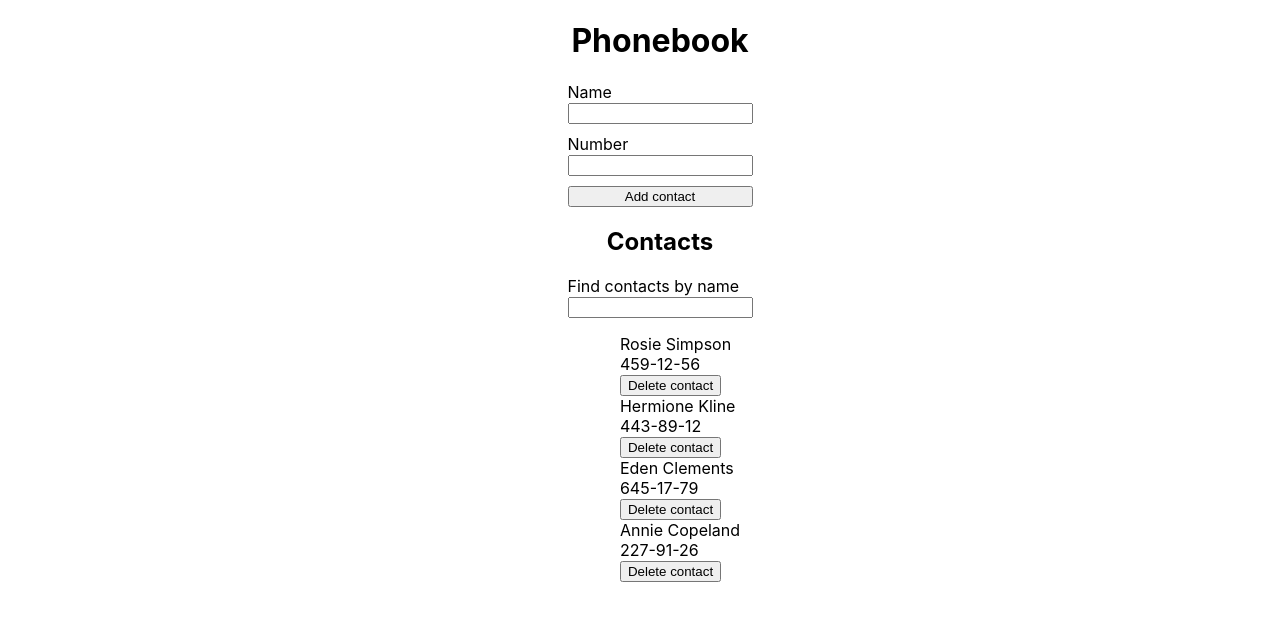
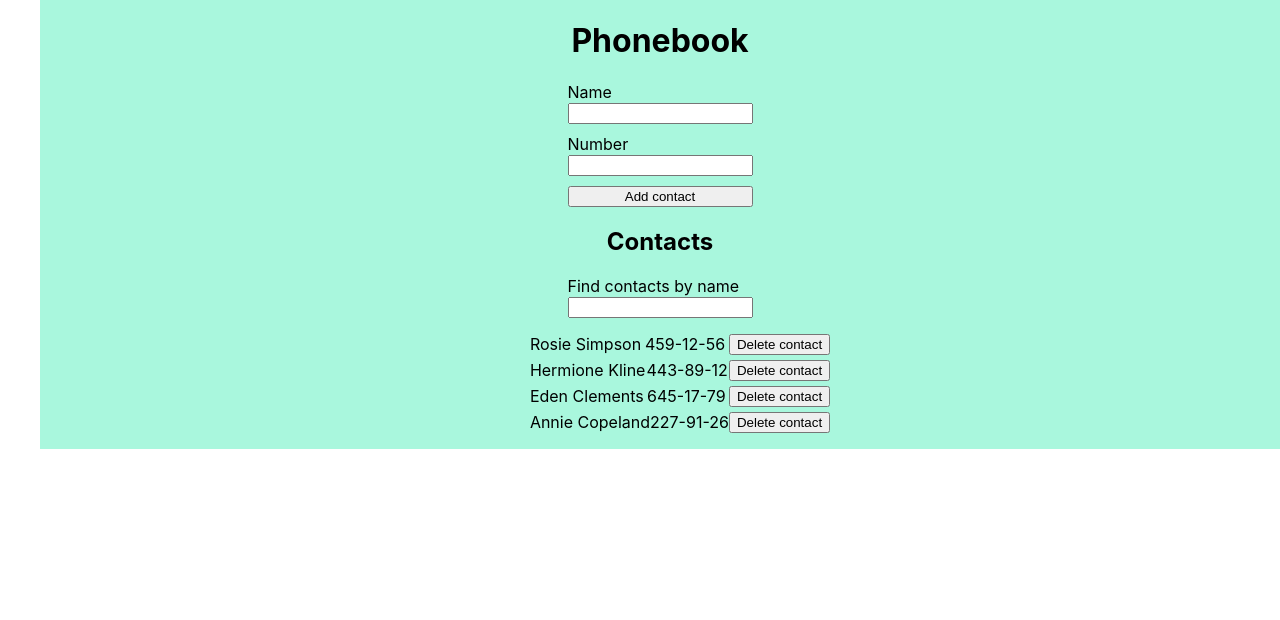
Before and after one commit to AlexeyZyukov/goit-react-hw-02-phonebook, a React (Create React App) app: page / in a window 1280 px wide. Shown: the top 620 px of the page. Built offline with nearby package versions, Linux system fonts and the light colour scheme.

Commit message:
update styles

```diff
--- a/src/components/Contacts/Contacts.js
+++ b/src/components/Contacts/Contacts.js
@@ -1,5 +1,6 @@
 import React, { Component } from 'react';
 import PropTypes from 'prop-types';
+import styles from '../styles.module.css';
 
 class Contacts extends Component {
   render() {
@@ -8,7 +9,7 @@ class Contacts extends Component {
       <ul className="contactList">
         {onFilter.map(({ id, name, number }) => {
           return (
-            <li className="contactListItem" key={id}>
+            <li className={styles.contactListItem} key={id}>
               <p>{name}</p>
               <p>{number}</p>
               <button className="button" onClick={() => onDelete(id)} id={id}>
--- a/src/components/Form/Form.js
+++ b/src/components/Form/Form.js
@@ -30,8 +30,8 @@ class Form extends Component {
     const contactId = uuidv4();
     return (
       <form className={styles.form} onSubmit={this.handleSubmit}>
-        <label>
-          <p className="formLabel">Name </p>
+        <label className="formLabel">
+          <p className={styles.inputName}>Name </p>
           <input
             className={styles.formInput}
             id={contactId}
@@ -45,7 +45,7 @@ class Form extends Component {
           />
         </label>
         <label className="formLabel">
-          <p className="formLabel"> Number</p>
+          <p className={styles.inputName}> Number</p>
           <input
             className={styles.formInput}
             id={contactId}
--- a/src/components/styles.module.css
+++ b/src/components/styles.module.css
@@ -4,6 +4,7 @@
   flex-direction: column;
   justify-content: center;
   align-items: center;
+  background-color: #a9f7dd;
 }
 
 .form {
@@ -14,3 +15,11 @@
 .formInput {
   margin-bottom: 10px;
 }
+.contactListItem {
+  display: flex;
+  flex-direction: row;
+  justify-content: space-between;
+}
+.contactListItem:not(:last-of-type) {
+  margin-bottom: 5px;
+}
```
